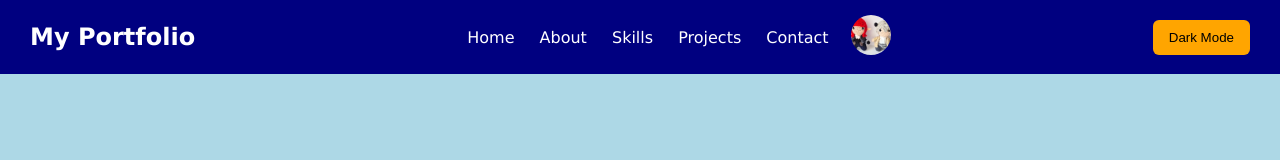
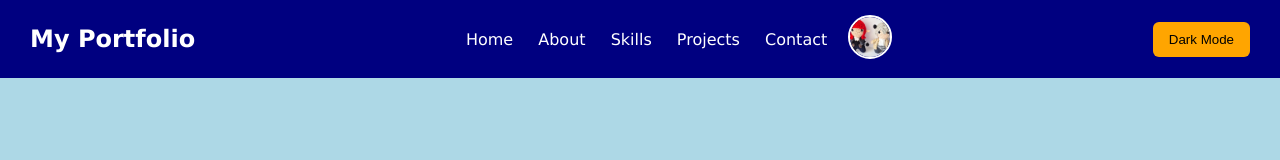
Before and after one commit to kk2ktr2011-cloud/My-Portfolio, a plain HTML site: page index.html in a window 1280 px wide. Shown: the top 160 px of the page. Drawn offline with Linux system fonts and the light colour scheme.

Commit message:
Added Border to Image

```diff
--- a/style.css
+++ b/style.css
@@ -115,6 +115,8 @@ button:hover {
   margin-left: -250px;
 }
 
+img { border: 2px solid white; }
+
 .MissionStatement {
   text-align: center;
   font-family: Verdana, Geneva, Tahoma, sans-serif;
```
